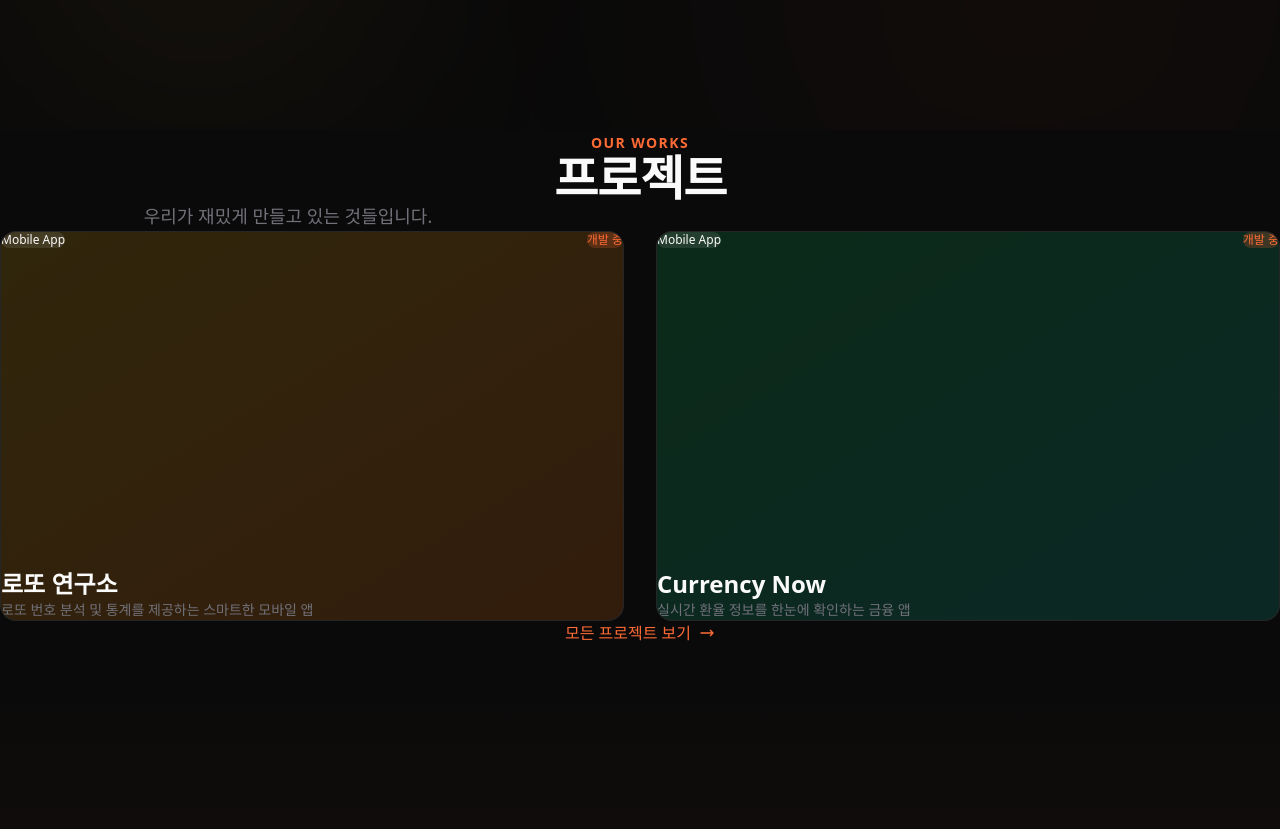
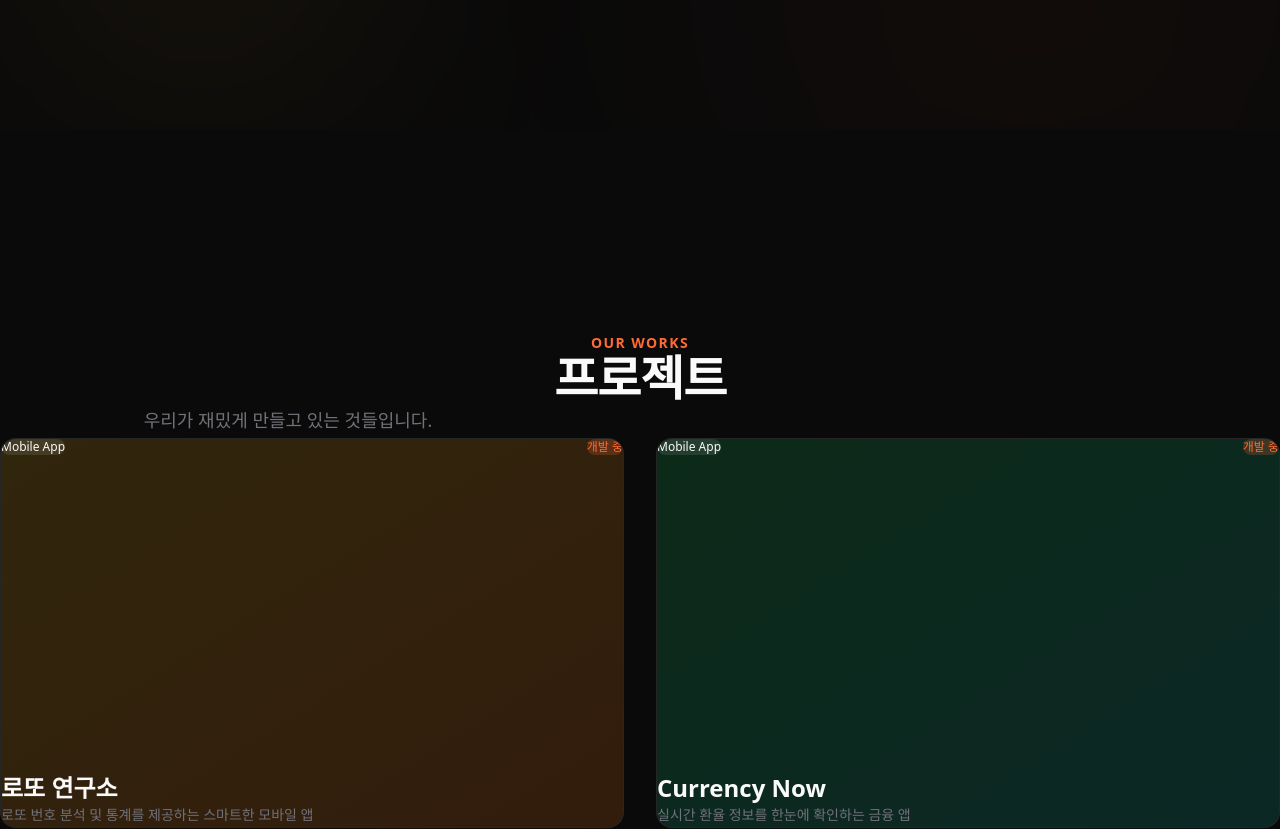
Before and after one commit to coolman0123/jaemisseo-site, a Next.js app: page / in a window 1280 px wide. Shown: the part 1080-1909 px from the top of the page. Built offline with nearby package versions, Linux system fonts and the light colour scheme; a web font is replaced by a local one.

Commit message:
refactor: Projects 섹션 스타일 개선

```diff
--- a/src/components/sections/Projects.tsx
+++ b/src/components/sections/Projects.tsx
@@ -29,16 +29,16 @@
   const [hoveredId, setHoveredId] = useState<number | null>(null);
 
   return (
-    <section className="py-36 md:py-48 bg-background">
-      <div className="w-full max-w-[1400px] mx-auto px-6 md:px-12 lg:px-16 xl:px-20">
-        <FadeIn className="mb-20 text-center">
+    <section style={{ paddingTop: '200px', paddingBottom: '200px' }} className="bg-background">
+      <div className="w-full max-w-[1400px] mx-auto px-6 md:px-12">
+        <FadeIn className="mb-24 text-center">
           <span className="text-primary text-sm font-semibold uppercase tracking-widest">
             Our Works
           </span>
-          <h2 className="text-3xl md:text-4xl lg:text-5xl font-bold mt-4 mb-6 tracking-tight">
+          <h2 className="text-3xl md:text-4xl lg:text-5xl font-bold mt-6 mb-8 tracking-tight">
             프로젝트
           </h2>
-          <p className="text-muted text-base md:text-lg max-w-xl mx-auto leading-relaxed">
+          <p className="text-muted text-base md:text-lg max-w-xl mx-auto leading-loose">
             우리가 재밌게 만들고 있는 것들입니다.
           </p>
         </FadeIn>
@@ -64,23 +64,23 @@
                     className={`absolute inset-0 bg-gradient-to-br ${project.color}`}
                   />
 
-                  <div className="absolute inset-0 p-6 lg:p-8 flex flex-col justify-between">
+                  <div className="absolute inset-0 p-8 lg:p-10 flex flex-col justify-between">
                     {/* Top Row */}
                     <div className="flex items-start justify-between">
-                      <span className="px-3 py-1 bg-white/10 backdrop-blur-sm rounded-full text-xs font-medium">
+                      <span className="px-3 py-1.5 bg-white/10 backdrop-blur-sm rounded-full text-xs font-medium">
                         {project.category}
                       </span>
-                      <span className="px-3 py-1 bg-primary/20 text-primary rounded-full text-xs font-medium">
+                      <span className="px-3 py-1.5 bg-primary/20 text-primary rounded-full text-xs font-medium">
                         {project.status}
                       </span>
                     </div>
 
                     {/* Bottom Content */}
                     <div>
-                      <h3 className="text-xl md:text-2xl font-bold mb-2 text-foreground group-hover:text-gradient transition-colors">
+                      <h3 className="text-xl md:text-2xl font-bold mb-3 text-foreground group-hover:text-gradient transition-colors">
                         {project.title}
                       </h3>
-                      <p className="text-muted text-sm">{project.description}</p>
+                      <p className="text-muted text-sm leading-relaxed">{project.description}</p>
                     </div>
                   </div>
 
@@ -90,7 +90,7 @@
                       x: hoveredId === project.id ? 0 : -10,
                       opacity: hoveredId === project.id ? 1 : 0,
                     }}
-                    className="absolute top-6 right-6 p-2 bg-white/10 backdrop-blur-sm rounded-full"
+                    className="absolute top-8 right-8 p-2 bg-white/10 backdrop-blur-sm rounded-full"
                   >
                     <svg className="w-4 h-4" fill="none" stroke="currentColor" viewBox="0 0 24 24">
                       <path strokeLinecap="round" strokeLinejoin="round" strokeWidth={2} d="M17 8l4 4m0 0l-4 4m4-4H3" />
```
